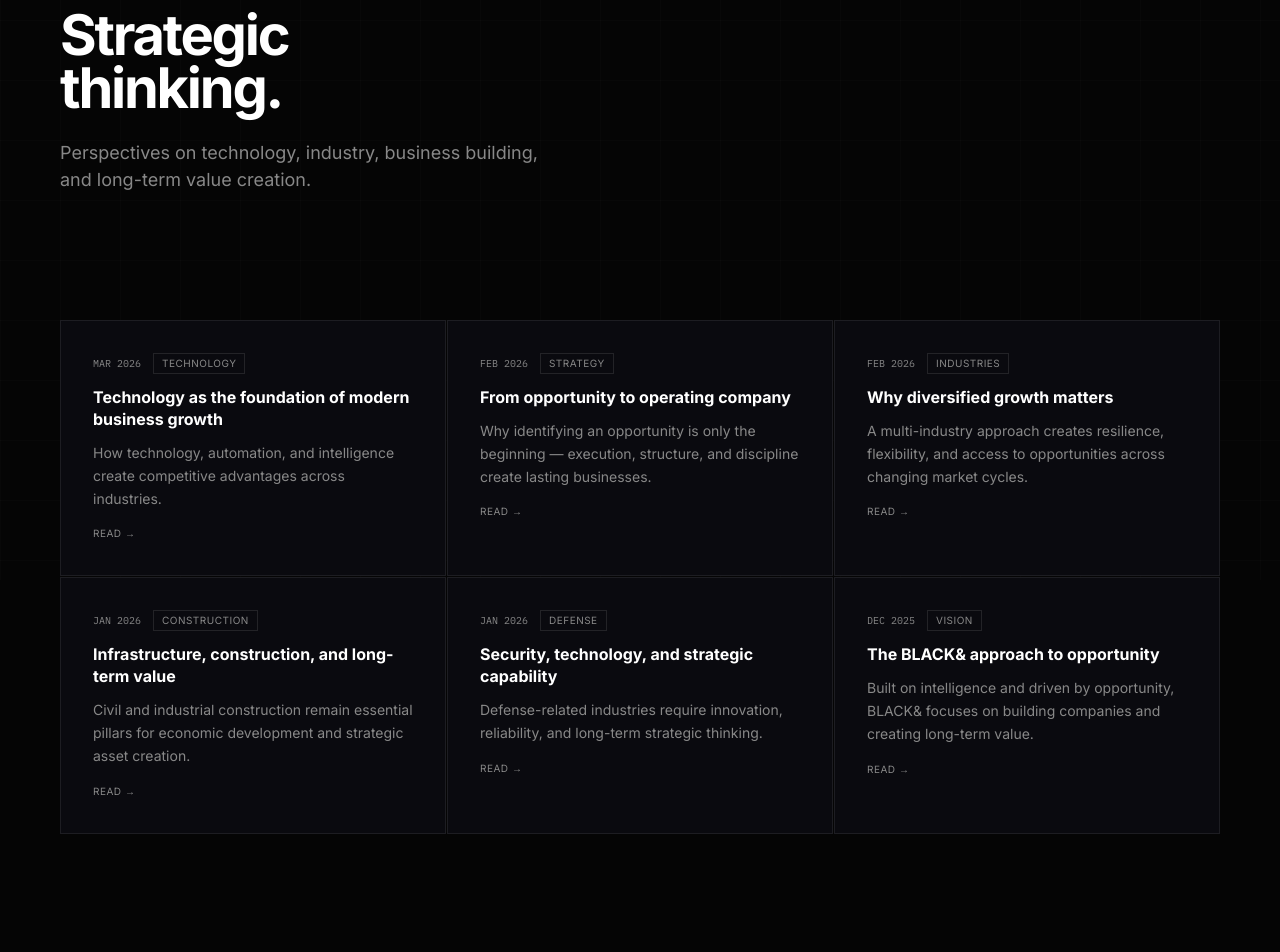
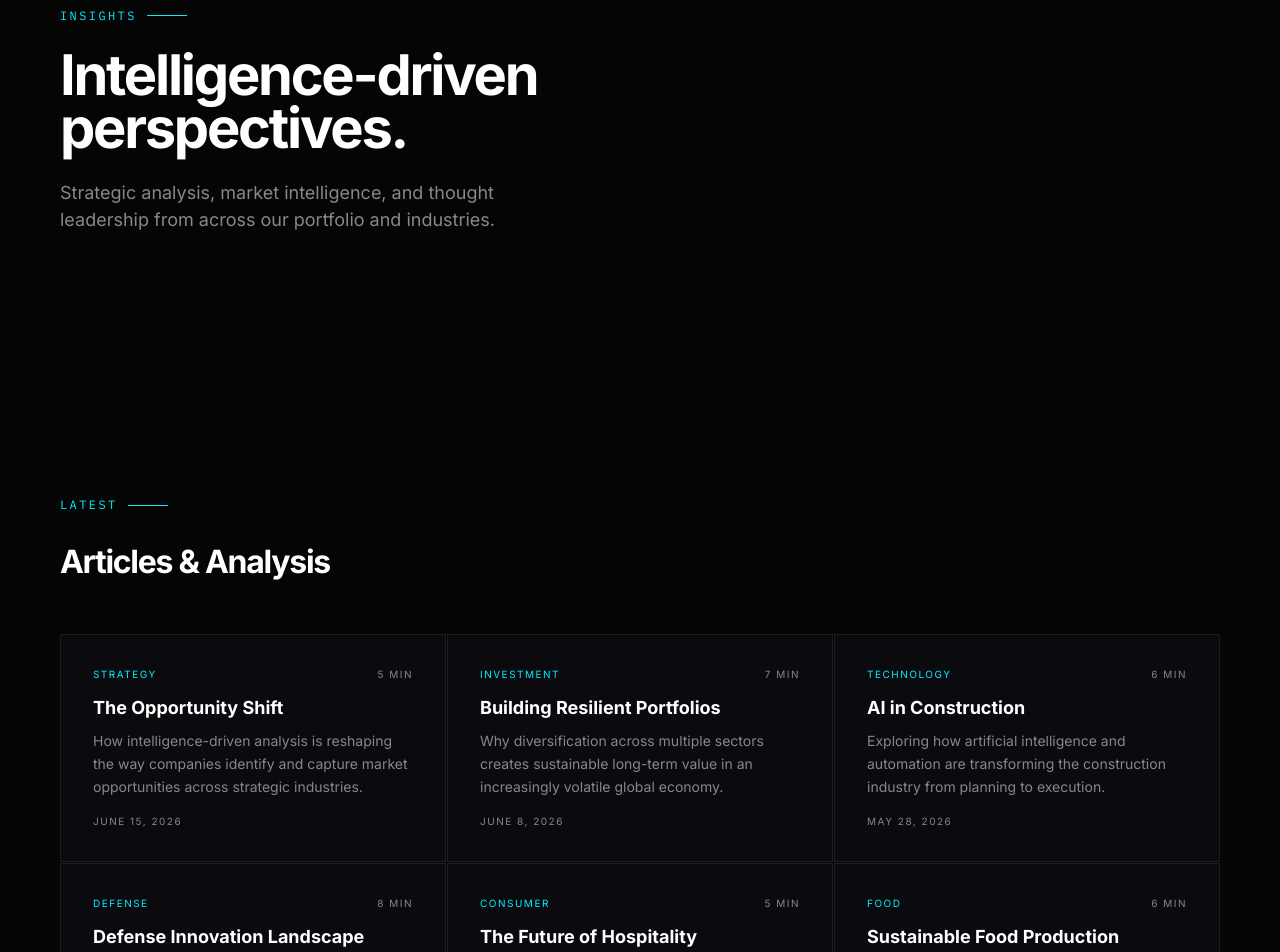
Before and after one commit to blackandb/aeth, a Next.js app: page /insights in a window 1280 px wide. Shown: the part 220-1172 px from the top of the page. Built offline with nearby package versions, Linux system fonts and the light colour scheme.

Commit message:
Update page.tsx

```diff
--- a/src/app/insights/page.tsx
+++ b/src/app/insights/page.tsx
@@ -3,44 +3,134 @@ import Link from "next/link";
 
 export const metadata: Metadata = {
   title: "Insights — BLACK&",
-  description: "Insights on technology, industry, strategy, business building, and long-term value creation.",
+  description: "Strategic insights, market analysis, and thought leadership from BLACK& across technology, construction, defense, and emerging industries.",
+  alternates: { canonical: "https://blackandi.com/insights" },
+  openGraph: {
+    title: "Insights — BLACK&",
+    description: "Intelligence-driven insights for strategic decision-making.",
+    url: "https://blackandi.com/insights",
+    images: [{ url: "/og-insights.jpg", width: 1200, height: 630 }],
+  },
 };
 
 const posts = [
-  { slug: "technology-and-intelligence", date: "Mar 2026", tag: "Technology", title: "Technology as the foundation of modern business growth", excerpt: "How technology, automation, and intelligence create competitive advantages across industries." },
-  { slug: "building-companies", date: "Feb 2026", tag: "Strategy", title: "From opportunity to operating company", excerpt: "Why identifying an opportunity is only the beginning — execution, structure, and discipline create lasting businesses." },
-  { slug: "#", date: "Feb 2026", tag: "Industries", title: "Why diversified growth matters", excerpt: "A multi-industry approach creates resilience, flexibility, and access to opportunities across changing market cycles." },
-  { slug: "#", date: "Jan 2026", tag: "Construction", title: "Infrastructure, construction, and long-term value", excerpt: "Civil and industrial construction remain essential pillars for economic development and strategic asset creation." },
-  { slug: "#", date: "Jan 2026", tag: "Defense", title: "Security, technology, and strategic capability", excerpt: "Defense-related industries require innovation, reliability, and long-term strategic thinking." },
-  { slug: "#", date: "Dec 2025", tag: "Vision", title: "The BLACK& approach to opportunity", excerpt: "Built on intelligence and driven by opportunity, BLACK& focuses on building companies and creating long-term value." },
+  {
+    slug: "the-opportunity-shift",
+    title: "The Opportunity Shift",
+    excerpt: "How intelligence-driven analysis is reshaping the way companies identify and capture market opportunities across strategic industries.",
+    date: "2026-06-15",
+    category: "Strategy",
+    readTime: "5 min",
+  },
+  {
+    slug: "building-resilient-portfolios",
+    title: "Building Resilient Portfolios",
+    excerpt: "Why diversification across multiple sectors creates sustainable long-term value in an increasingly volatile global economy.",
+    date: "2026-06-08",
+    category: "Investment",
+    readTime: "7 min",
+  },
+  {
+    slug: "ai-in-construction",
+    title: "AI in Construction",
+    excerpt: "Exploring how artificial intelligence and automation are transforming the construction industry from planning to execution.",
+    date: "2026-05-28",
+    category: "Technology",
+    readTime: "6 min",
+  },
+  {
+    slug: "defense-innovation-landscape",
+    title: "Defense Innovation Landscape",
+    excerpt: "An overview of emerging technologies and strategic opportunities in the defense and security sectors.",
+    date: "2026-05-20",
+    category: "Defense",
+    readTime: "8 min",
+  },
+  {
+    slug: "the-future-of-hospitality",
+    title: "The Future of Hospitality",
+    excerpt: "Consumer trends and technology integration shaping the next generation of hospitality experiences.",
+    date: "2026-05-12",
+    category: "Consumer",
+    readTime: "5 min",
+  },
+  {
+    slug: "sustainable-food-production",
+    title: "Sustainable Food Production",
+    excerpt: "How technology and strategic investment are driving innovation in food production and supply chain optimization.",
+    date: "2026-05-05",
+    category: "Food",
+    readTime: "6 min",
+  },
 ];
 
-export default function BlogPage() {
+export default function InsightsPage() {
   return (
     <>
-      <section className="flex min-h-[60vh] flex-col justify-center py-24">
+      <section className="flex min-h-[70vh] flex-col justify-center py-24">
         <div className="eyebrow">Insights</div>
-        <h1 className="max-w-[400px] text-[56px] font-bold leading-[0.95] tracking-[-0.04em] max-lg:text-[40px] max-md:text-[32px]">
-          Strategic thinking.
+        <h1 className="max-w-[600px] text-[56px] font-bold leading-[0.95] tracking-[-0.04em] max-lg:text-[40px] max-md:text-[32px]">
+          Intelligence-driven perspectives.
         </h1>
-        <p className="mt-6 max-w-[480px] text-lg leading-[1.5] text-secondary">
-          Perspectives on technology, industry, business building, and long-term value creation.
+        <p className="mt-6 max-w-[500px] text-lg leading-[1.5] text-secondary">
+          Strategic analysis, market intelligence, and thought leadership from
+          across our portfolio and industries.
         </p>
       </section>
 
-      <section className="pb-24">
-        <div className="grid grid-cols-1 gap-px md:grid-cols-2 lg:grid-cols-3">
+      <section className="py-24">
+        <div className="mb-12">
+          <div className="eyebrow">Latest</div>
+          <h2 className="mt-4 text-[32px] font-bold tracking-[-0.04em]">
+            Articles & Analysis
+          </h2>
+        </div>
+
+        <div className="grid grid-cols-1 gap-px sm:grid-cols-2 lg:grid-cols-3">
           {posts.map((post) => (
-            <Link key={post.title} href={post.slug === "#" ? "#" : `/blog/${post.slug}`} className="aeth-card group transition-colors hover:border-[rgba(255,255,255,0.2)]">
-              <div className="mb-3 flex items-center gap-3">
-                <span className="system-label">{post.date}</span>
-                <span className="border border-[rgba(255,255,255,0.1)] px-2 py-0.5 font-[var(--font-mono)] text-[10px] uppercase tracking-wider text-secondary">{post.tag}</span>
+            <Link
+              key={post.slug}
+              href={`/insights/${post.slug}`}
+              className="aeth-card group transition-all hover:border-accent-cyan/30"
+            >
+              <div className="flex items-center justify-between">
+                <span className="font-[var(--font-mono)] text-[10px] uppercase tracking-[0.15em] text-accent-cyan">
+                  {post.category}
+                </span>
+                <span className="font-[var(--font-mono)] text-[10px] uppercase tracking-[0.15em] text-secondary">
+                  {post.readTime}
+                </span>
               </div>
-              <h2 className="text-base font-bold leading-snug transition-colors group-hover:text-accent-cyan">{post.title}</h2>
-              <p className="mt-3 text-sm leading-relaxed text-secondary">{post.excerpt}</p>
-              <span className="mt-4 inline-block font-[var(--font-mono)] text-[10px] uppercase tracking-wider text-secondary transition-colors group-hover:text-accent-cyan">Read →</span>
+              <h3 className="mt-3 text-lg font-bold group-hover:text-accent-cyan transition-colors">
+                {post.title}
+              </h3>
+              <p className="mt-2 text-sm leading-relaxed text-secondary line-clamp-3">
+                {post.excerpt}
+              </p>
+              <time className="mt-4 block font-[var(--font-mono)] text-[10px] uppercase tracking-[0.15em] text-secondary">
+                {new Date(post.date).toLocaleDateString("en-US", {
+                  year: "numeric",
+                  month: "long",
+                  day: "numeric",
+                })}
+              </time>
             </Link>
           ))}
+        </div>
+      </section>
+
+      <section className="flex flex-col items-center py-24 text-center">
+        <div className="eyebrow justify-center">Stay Informed</div>
+        <h2 className="mt-4 text-[40px] font-bold tracking-[-0.04em]">
+          Want more insights?
+        </h2>
+        <p className="mt-4 max-w-[440px] text-secondary">
+          Subscribe to receive our latest analysis and market intelligence.
+        </p>
+        <div className="mt-8">
+          <Link href="/contact" className="btn btn-primary">
+            Subscribe
+          </Link>
         </div>
       </section>
     </>
```
